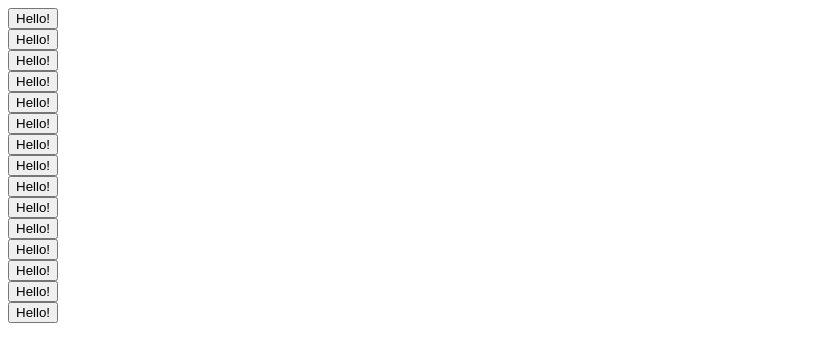
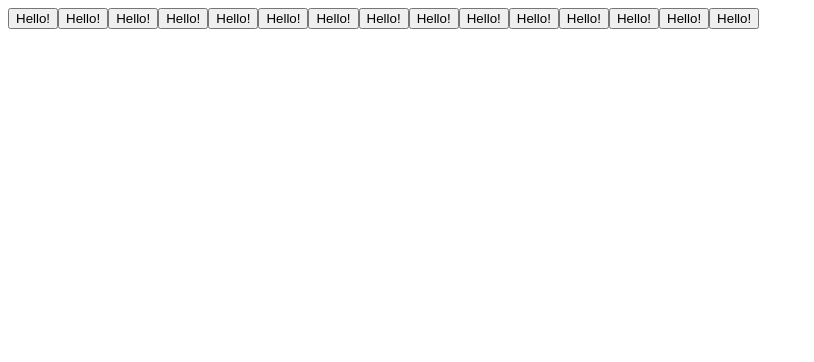
Before and after one commit to mrivasperez/component-library, a React (Vite) app: page / in a window 1280 px wide. Shown: the top 362 px of the page, without its empty margins (0-814 px from the left). Built offline with nearby package versions, Linux system fonts and the light colour scheme; the HTML template or start-up script is replaced by a standard one.

Commit message:
feat: Allow for button event handlers

```diff
--- a/src/App.tsx
+++ b/src/App.tsx
@@ -14,7 +14,7 @@ function App() {
       <Button variant="success" rounded>Hello!</Button>
       <Button variant="warning" rounded>Hello!</Button>
       <Button outline>Hello!</Button>
-      <Button variant="danger" outline>Hello!</Button>
+      <Button variant="danger" outline onClick={() => alert('danger')}>Hello!</Button>
       <Button variant="secondary" outline>Hello!</Button>
       <Button variant="success" outline>Hello!</Button>
       <Button variant="warning" outline>Hello!</Button>
--- a/src/Button.tsx
+++ b/src/Button.tsx
@@ -1,17 +1,18 @@
 import classNames from "classnames";
 import React, { PropsWithChildren } from "react";
 
-type ButtonProps = {
+interface ButtonProps extends React.ButtonHTMLAttributes<HTMLButtonElement> {
   variant?: "danger" | "primary" | "secondary" | "success" | "warning";
   rounded?: true;
   outline?: true;
-};
+}
 
 const Button = ({
   children,
   variant,
   rounded,
-  outline
+  outline,
+  ...rest
 }: PropsWithChildren<ButtonProps>) => {
   const buttonClassNames = classNames("px-4 py-1.5 border", {
     "text-white": variant !== "secondary" && variant !== "warning",
@@ -32,11 +33,9 @@ const Button = ({
   });
 
   return (
-    <div>
-      <button className={buttonClassNames}>
-        {children ? children : "Okay"}
-      </button>
-    </div>
+    <button {...rest} className={buttonClassNames}>
+      {children ? children : "Okay"}
+    </button>
   );
 };
 
```
